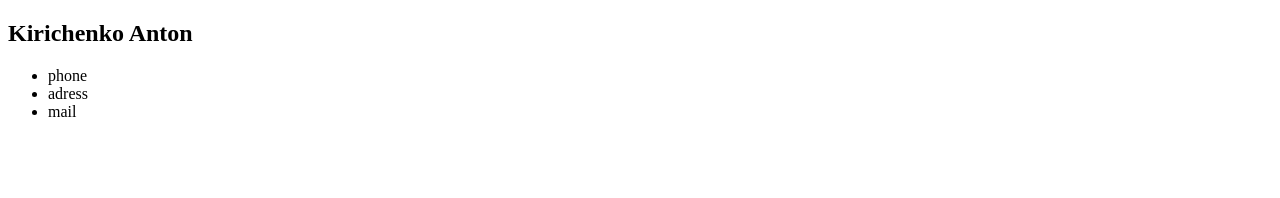
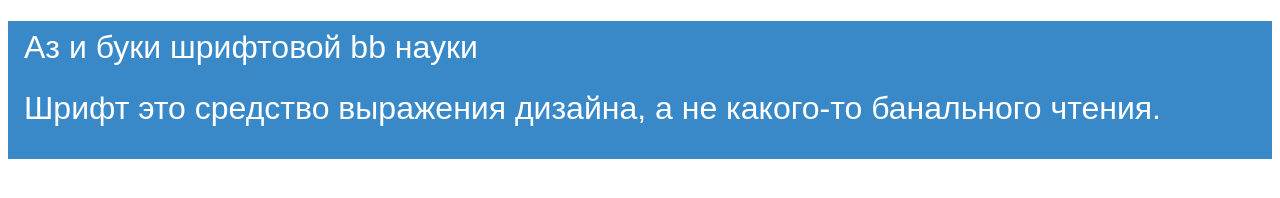
Before and after one commit to AntonKirichenko1/rsschool-cv, a plain HTML site: page index.html in a window 1280 px wide. Drawn offline with Linux system fonts and the light colour scheme.

Commit message:
fix:repear cv

```diff
--- a/index.css
+++ b/index.css
@@ -1,8 +1,11 @@
-.name{
-  font-size: 16px;
-  font-style: italic;
-  color: bisque;
+h1{
+  font: normal 2em Arial, Tahome, Sans-serif ;
+  background: #3989c9;
+  color: #fff;
+  padding: 0 1rem;
+  overflow: hidden;
 }
-.phones {
-  color:  black;
+h1 span {
+  position: relative;
+  top: 0.48rem;
 }
--- a/index.html
+++ b/index.html
@@ -1,19 +1,20 @@
 <!DOCTYPE html>
 <html lang="en">
 <head>
-    <meta charset="UTF-8">
-    <meta http-equiv="X-UA-Compatible" content="IE=edge">
-    <meta name="viewport" content="width=device-width, initial-scale=1.0">
-    <title>Document</title>
+  <meta charset="UTF-8">
+  <meta http-equiv="X-UA-Compatible" content="IE=edge">
+  <meta name="viewport" content="width=device-width, initial-scale=1.0">
+  <title>заголовок</title>
+  <link rel="stylesheet" href="index.css">
 </head>
 <body>
-    <h2 class="name">Kirichenko Anton</h2>
-  <div class="contacts">
-    <ul>
-      <li>phone</li>
-      <li>adress</li>
-      <li>mail</li>
-    </ul>
-  </div>
+  <h1>
+    <span>
+      Аз и буки шрифтовой bb науки
+    </span>
+    <p>Шрифт это средство выражения дизайна, а не какого-то
+      банального чтения.</p>
+  </h1>
+
 </body>
 </html>
```
